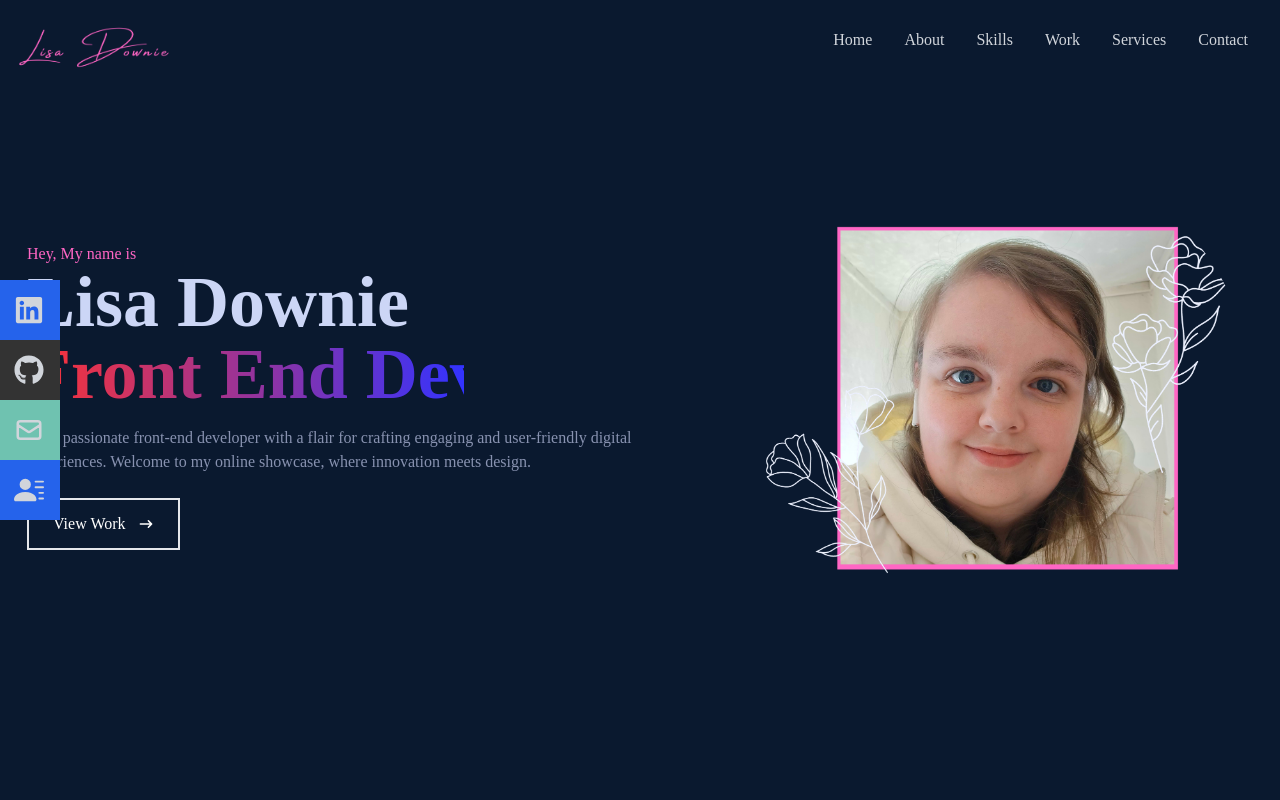
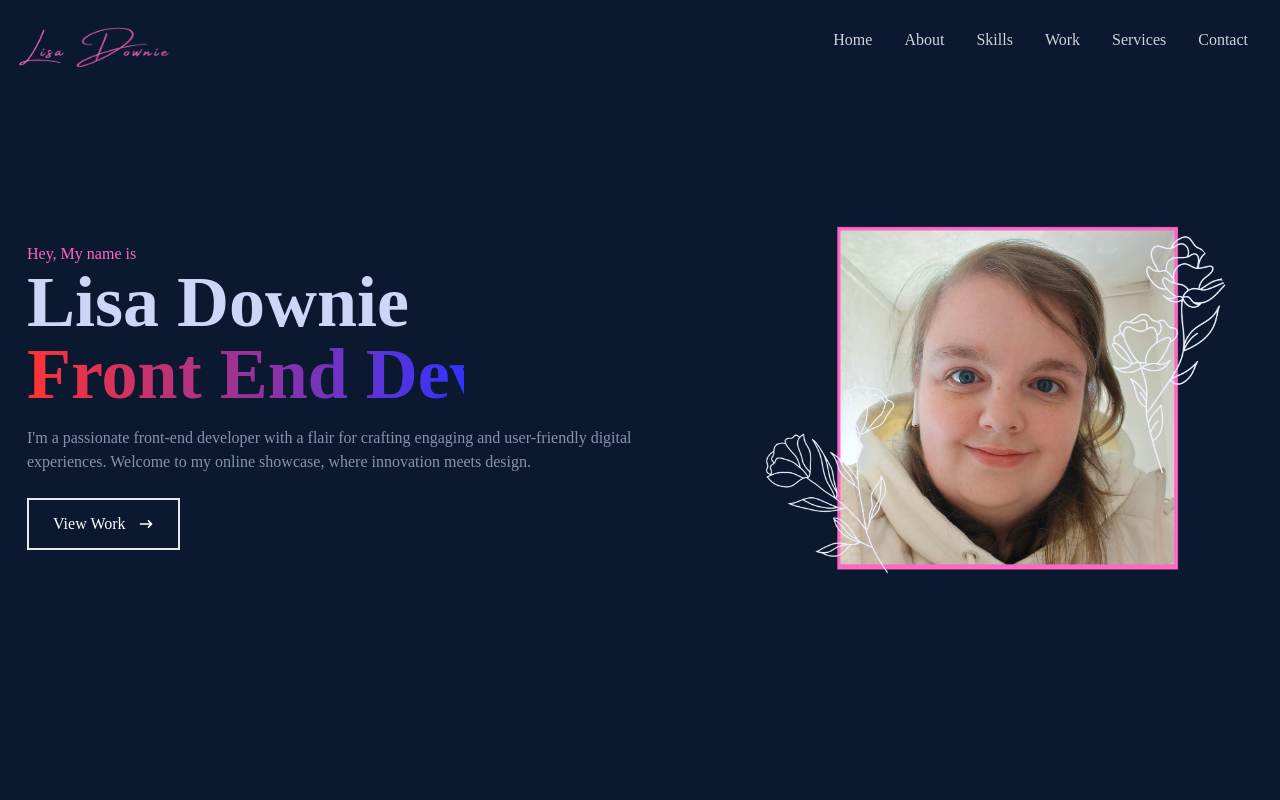
Before and after one commit to LDdevs/portfolio-react-app, a React (Create React App) app: page /Home in a window 1280 px wide. Shown: the top 800 px of the page. Built offline with nearby package versions, Linux system fonts and the light colour scheme.

Commit message:
hidden socials for now

```diff
--- a/src/components/Home.jsx
+++ b/src/components/Home.jsx
@@ -9,7 +9,7 @@ import me from '../assets/lisapretty.png';
 const Home = () => {
     return (
 
-        <div name='home' className='w-full h-screen  bg-[#0a192f] bg-opacity-100'>
+        <div name='home' className='w-screen h-screen md:mx-[auto] bg-[#0a192f] bg-opacity-100 md:text-1xl'>
             {/* Colors
                 background - #0a192f
                 social icons - #ff66c4
@@ -22,8 +22,8 @@ const Home = () => {
 
 
                     <p className='text-[#ff66c4] '>Hey, My name is </p>
-                    <h1 className='text-4xl sm:text-7xl font-bold text-[#ccd6f6]'>Lisa Downie</h1>
-                    <h2 id='scroll-reveal' className='animate-typing overflow-hidden whitespace-nowrap text-4xl sm:text-7xl font-bold text-[#8892b0]'>Front End Developer.   </h2>
+                    <h1 className='md:text-1xl text-4xl sm:text-7xl font-bold text-[#ccd6f6]'>Lisa Downie</h1>
+                    <h2 id='scroll-reveal' className='md:text-1xl animate-typing overflow-hidden whitespace-nowrap text-4xl sm:text-7xl font-bold text-[#8892b0]'>Front End Developer.   </h2>
 
                     <p className='text-[#8892b0] py-4 max-w-[700px]'>I'm a passionate front-end developer with a flair for crafting engaging and user-friendly digital experiences. Welcome to my online showcase, where innovation meets design.</p>
                     <div>
--- a/src/components/Navbar.jsx
+++ b/src/components/Navbar.jsx
@@ -75,7 +75,7 @@ const Navbar = () => {
       </ul>
 
       {/* Social Icons */}
-      <div className='hidden lg:flex fixed flex-col top-[35%] left-0'>
+      {/* <div className='hidden lg:flex fixed flex-col top-[35%] left-0 md:hidden'>
         <ul>
           <li className='w-[160px] h-[60px] flex justify-between items-center ml-[-100px] hover:ml-[-10px] duration-300 bg-blue-600'>
             <a
@@ -110,7 +110,7 @@ const Navbar = () => {
             </a>
           </li>
         </ul>
-      </div>
+      </div> */}
     </div>
   )
 }
--- a/src/index.css
+++ b/src/index.css
@@ -15,6 +15,13 @@
     }
 }
 
+* {
+    box-sizing: border-box;
+    margin: 0%;
+    padding: 0%;
+    position: relative;
+
+}
 .content-div{
     background-repeat: no-repeat;
     background-size: cover;
```
